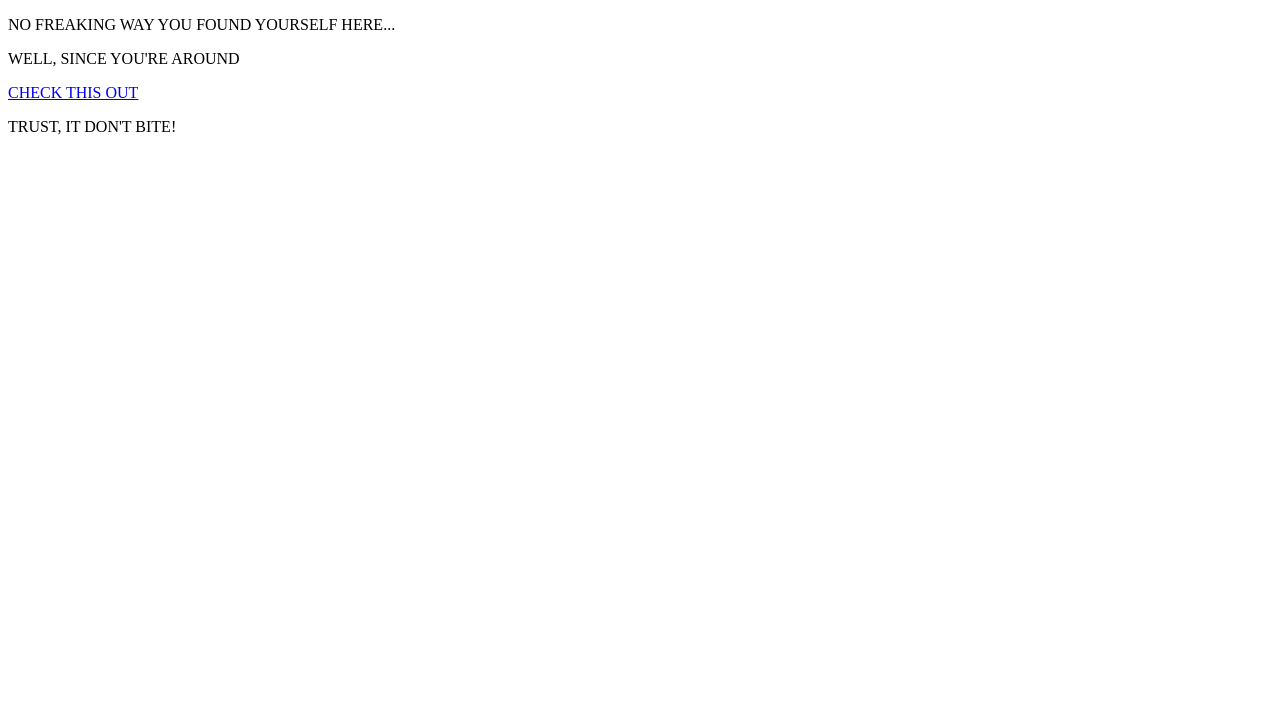
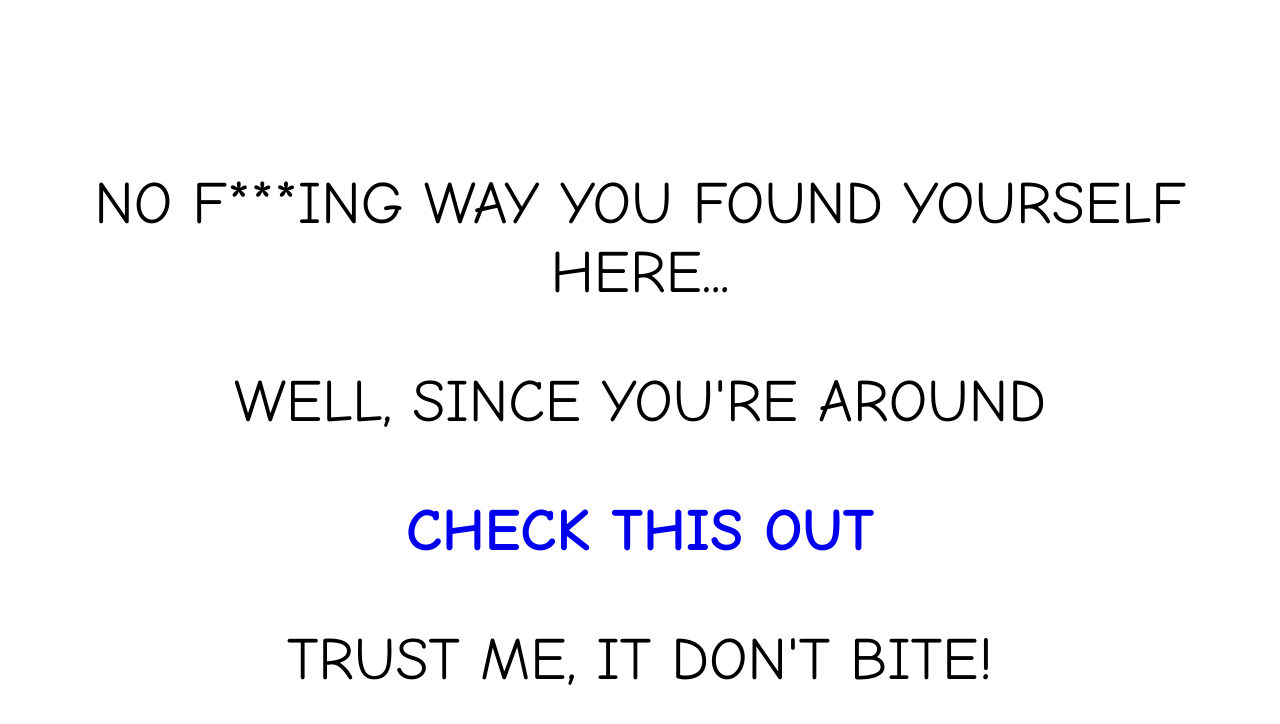
Before and after one commit to sashwatnayak/randomstuff, a plain HTML site: page index.html in a window 1280 px wide. Drawn offline with Linux system fonts and the light colour scheme.

Commit message:
front page!

```diff
--- a/index.html
+++ b/index.html
@@ -5,20 +5,23 @@
         <meta charset="UTF-8">
         <meta name="viewport" content="width=device-width, initial-scale=1.0">
         <link rel="icon" href="favicon.ico">
+        <link rel="stylesheet" href="styled.css">
       </head>
 
       <body>
-        <header>
-            <div class="i-found-you">
+        <main>
+            <div class="i-found-you" >
                 <p>
-                    NO FREAKING WAY YOU FOUND YOURSELF HERE...
+                    NO F***ING WAY YOU FOUND YOURSELF HERE...
                 </p>
-                <p>WELL, SINCE YOU'RE AROUND </p>
-                <a href="./source/currTasks/currTask.html">CHECK THIS OUT</a>
                 <p>
-                TRUST, IT DON'T BITE!
+                    WELL, SINCE YOU'RE AROUND
+                </p>
+                <a class="the-link" href="./source/currTasks/currTask.html"><strong>CHECK THIS OUT</strong></a>
+                <p>
+                    TRUST ME, IT DON'T BITE!
                 </p>
             </div>
-        </header>
+        </main>
       </body>
 </html>
--- /dev/null
+++ b/styled.css
@@ -0,0 +1,11 @@
+.i-found-you{
+    text-align:center;
+    font-size: 60px;
+    padding-top: 8%;
+    padding-bottom: 5%;
+    font-family:"Comic Sans MS", "Comic Sans", cursive;
+}
+
+.the-link{
+    text-decoration: none;
+}
```
